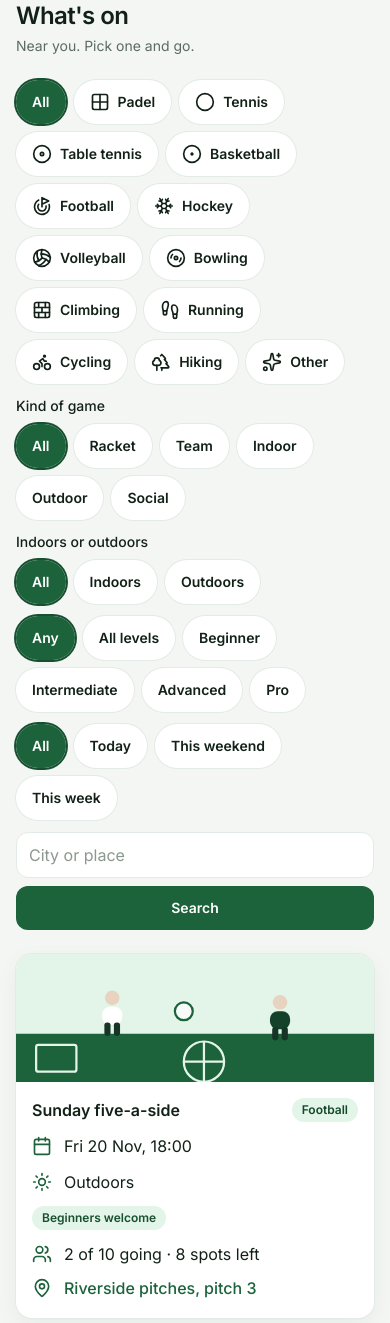
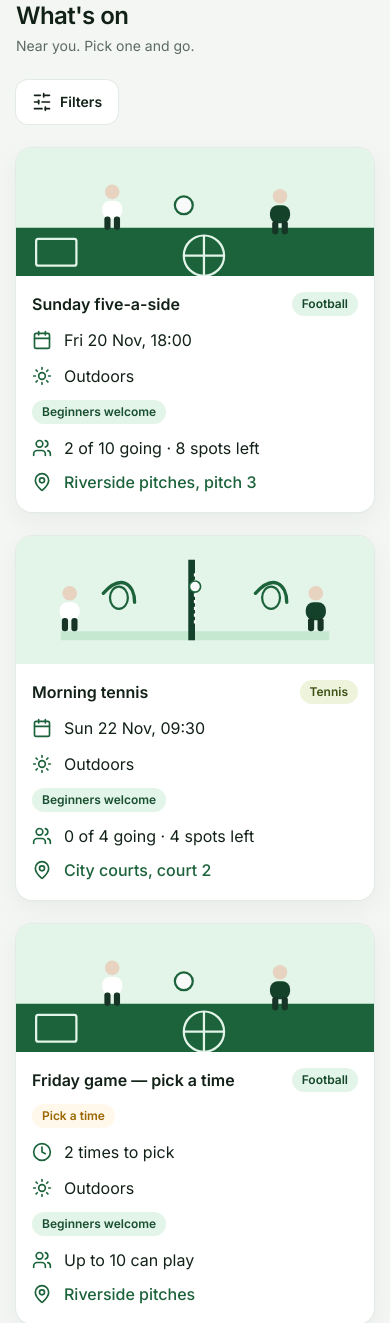
Before and after one commit to krists-v/meetup, a Laravel app: page /games in a window 390 px wide. Shown: the part 76-1399 px from the top of the page. Run offline with Laravel 12, Linux system fonts and the light colour scheme; data comes from the database, SQL or seed files in the repository; style sheets or scripts are compiled from the project's sources; some libraries are stand-ins or nearby versions.

Commit message:
Add a mobile filter sheet on the games list.
Small screens open the same GET filters in a bottom sheet, with a count of what is on. Desktop and no-JS keep the inline form.

Co-authored-by: Krists <krists-v@users.noreply.github.com>

```diff
--- a/app/Support/GameFilters.php
+++ b/app/Support/GameFilters.php
@@ -45,12 +45,17 @@ class GameFilters
 
     public function active(): bool
     {
-        return $this->sport !== null
-            || $this->when !== 'all'
-            || $this->where !== null
-            || $this->setting !== null
-            || $this->level !== null
-            || $this->category !== null;
+        return $this->count() > 0;
+    }
+
+    public function count(): int
+    {
+        return ($this->sport !== null ? 1 : 0)
+            + ($this->when !== 'all' ? 1 : 0)
+            + ($this->where !== null ? 1 : 0)
+            + ($this->setting !== null ? 1 : 0)
+            + ($this->level !== null ? 1 : 0)
+            + ($this->category !== null ? 1 : 0);
     }
 
     /**
--- a/resources/css/app.css
+++ b/resources/css/app.css
@@ -364,3 +364,55 @@
         navigation: none;
     }
 }
+
+.filters-trigger {
+    display: none;
+}
+
+@media (max-width: 767px) {
+    .js .filters-trigger {
+        display: inline-flex;
+    }
+
+    .js .filters-inline {
+        display: none !important;
+    }
+}
+
+.filters-backdrop:not([hidden]) {
+    position: fixed;
+    inset: 0;
+    z-index: 40;
+    background: rgb(var(--pitch-950) / 0.4);
+}
+
+.filters-sheet:not([hidden]) {
+    position: fixed;
+    z-index: 50;
+    right: 0;
+    bottom: 0;
+    left: 0;
+    display: flex;
+    max-height: min(85vh, 40rem);
+    flex-direction: column;
+    overflow: hidden;
+    border-radius: 16px 16px 0 0;
+    background: white;
+    padding-bottom: env(safe-area-inset-bottom);
+    box-shadow: 0 -8px 24px rgb(15 23 18 / 0.12);
+}
+
+body.filters-open {
+    overflow: hidden;
+}
+
+@media (prefers-reduced-motion: no-preference) {
+    .filters-sheet:not([hidden]) {
+        animation: filter-sheet-in 250ms ease-out;
+    }
+}
+
+@keyframes filter-sheet-in {
+    from { transform: translateY(100%); }
+    to { transform: translateY(0); }
+}
--- a/resources/js/app.js
+++ b/resources/js/app.js
@@ -5,6 +5,65 @@ import Alpine from 'alpinejs';
 window.Alpine = Alpine;
 
 document.addEventListener('alpine:init', () => {
+    document.documentElement.classList.add('js');
+
+    Alpine.data('filterSheet', () => ({
+        open: false,
+        init() {
+            const desktop = window.matchMedia('(min-width: 768px)');
+            desktop.addEventListener('change', () => {
+                if (desktop.matches) {
+                    this.close();
+                }
+            });
+        },
+        show() {
+            this.open = true;
+            this.$refs.dialog.hidden = false;
+            this.$refs.backdrop.hidden = false;
+            document.body.classList.add('filters-open');
+            this.$nextTick(() => {
+                this.$refs.close?.focus();
+                window.dispatchEvent(new Event('resize'));
+            });
+        },
+        close() {
+            if (! this.open) {
+                return;
+            }
+
+            this.open = false;
+            this.$refs.dialog.hidden = true;
+            this.$refs.backdrop.hidden = true;
+            document.body.classList.remove('filters-open');
+            this.$refs.trigger?.focus();
+        },
+        trap(event) {
+            if (! this.open || event.key !== 'Tab') {
+                return;
+            }
+
+            const dialog = this.$refs.dialog;
+            const focusable = [...dialog.querySelectorAll('a[href], button:not([disabled]), input:not([disabled]), select:not([disabled]), textarea:not([disabled])')]
+                .filter((node) => node.getClientRects().length > 0);
+
+            if (focusable.length === 0) {
+                return;
+            }
+
+            const first = focusable[0];
+            const last = focusable[focusable.length - 1];
+
+            if (event.shiftKey && document.activeElement === first) {
+                event.preventDefault();
+                last.focus();
+            } else if (! event.shiftKey && document.activeElement === last) {
+                event.preventDefault();
+                first.focus();
+            }
+        },
+    }));
+
     Alpine.data('motionIndicator', () => ({
         init() {
             const place = () => {
--- a/resources/views/components/ui/icon.blade.php
+++ b/resources/views/components/ui/icon.blade.php
@@ -4,6 +4,8 @@
 @php
     $icons = [
         'plus' => '<path d="M5 12h14"/><path d="M12 5v14"/>',
+        'x' => '<path d="M18 6 6 18"/><path d="m6 6 12 12"/>',
+        'sliders' => '<line x1="21" x2="14" y1="4" y2="4"/><line x1="10" x2="3" y1="4" y2="4"/><line x1="21" x2="12" y1="12" y2="12"/><line x1="8" x2="3" y1="12" y2="12"/><line x1="21" x2="16" y1="20" y2="20"/><line x1="12" x2="3" y1="20" y2="20"/><line x1="14" x2="14" y1="2" y2="6"/><line x1="8" x2="8" y1="10" y2="14"/><line x1="16" x2="16" y1="18" y2="22"/>',
         'pencil' => '<path d="M21.174 6.812a1 1 0 0 0-3.986-3.987L3.842 16.174a2 2 0 0 0-.5.83l-1.321 4.352a.5.5 0 0 0 .623.622l4.353-1.32a2 2 0 0 0 .83-.497z"/><path d="m15 5 4 4"/>',
         'calendar' => '<path d="M8 2v4"/><path d="M16 2v4"/><rect width="18" height="18" x="3" y="4" rx="2"/><path d="M3 10h18"/>',
         'map-pin' => '<path d="M20 10c0 4.993-5.539 10.193-7.399 11.799a1 1 0 0 1-1.202 0C9.539 20.193 4 14.993 4 10a8 8 0 0 1 16 0"/><circle cx="12" cy="10" r="3"/>',
--- /dev/null
+++ b/resources/views/games/partials/filter-fields.blade.php
@@ -0,0 +1,74 @@
+@php
+    $sheet = $sheet ?? false;
+    $mark = $sheet ? 'sheet-' : '';
+@endphp
+
+<div class="{{ $track }}" role="group" aria-label="Activity" x-data="motionIndicator" data-indicator="activity-{{ $mark }}{{ $route }}">
+    <span class="{{ $indicator }}" x-ref="indicator" hidden aria-hidden="true"></span>
+    <a href="{{ $url(['sport' => null]) }}" data-active="{{ $filters->sport === null ? '1' : '0' }}" class="{{ $chip }} {{ $filters->sport === null ? $on : $off }}">All</a>
+    @foreach (App\Models\Event::SPORTS as $value => $label)
+        <a href="{{ $url(['sport' => $value]) }}" data-active="{{ $filters->sport === $value ? '1' : '0' }}" class="{{ $chip }} {{ $filters->sport === $value ? $on : $off }} gap-2">
+            <x-ui.icon :name="App\Models\Event::activityIcon($value)" class="h-4 w-4" />
+            {{ $label }}
+        </a>
+    @endforeach
+</div>
+
+<div class="space-y-2">
+    <p class="text-sm font-medium text-ink">Kind of game</p>
+    <div class="{{ $track }}" role="group" aria-label="Kind of game" x-data="motionIndicator" data-indicator="category-{{ $mark }}{{ $route }}">
+        <span class="{{ $indicator }}" x-ref="indicator" hidden aria-hidden="true"></span>
+        <a href="{{ $url(['category' => null]) }}" data-active="{{ $filters->category === null ? '1' : '0' }}" class="{{ $chip }} {{ $filters->category === null ? $on : $off }}">All</a>
+        @foreach (App\Models\Event::CATEGORIES as $value => $label)
+            <a href="{{ $url(['category' => $value]) }}" data-active="{{ $filters->category === $value ? '1' : '0' }}" class="{{ $chip }} {{ $filters->category === $value ? $on : $off }}">{{ $label }}</a>
+        @endforeach
+    </div>
+</div>
+
+<div class="space-y-2">
+    <p class="text-sm font-medium text-ink">Indoors or outdoors</p>
+    <div class="{{ $track }}" role="group" aria-label="Indoors or outdoors" x-data="motionIndicator" data-indicator="setting-{{ $mark }}{{ $route }}">
+        <span class="{{ $indicator }}" x-ref="indicator" hidden aria-hidden="true"></span>
+        <a href="{{ $url(['setting' => null]) }}" data-active="{{ $filters->setting === null ? '1' : '0' }}" class="{{ $chip }} {{ $filters->setting === null ? $on : $off }}">All</a>
+        <a href="{{ $url(['setting' => 'indoor']) }}" data-active="{{ $filters->setting === 'indoor' ? '1' : '0' }}" class="{{ $chip }} {{ $filters->setting === 'indoor' ? $on : $off }}">Indoors</a>
+        <a href="{{ $url(['setting' => 'outdoor']) }}" data-active="{{ $filters->setting === 'outdoor' ? '1' : '0' }}" class="{{ $chip }} {{ $filters->setting === 'outdoor' ? $on : $off }}">Outdoors</a>
+    </div>
+</div>
+
+<div class="{{ $track }}" role="group" aria-label="Level" x-data="motionIndicator" data-indicator="level-{{ $mark }}{{ $route }}">
+    <span class="{{ $indicator }}" x-ref="indicator" hidden aria-hidden="true"></span>
+    <a href="{{ $url(['level' => null]) }}" data-active="{{ $filters->level === null ? '1' : '0' }}" class="{{ $chip }} {{ $filters->level === null ? $on : $off }}">Any</a>
+    <a href="{{ $url(['level' => 'all']) }}" data-active="{{ $filters->level === 'all' ? '1' : '0' }}" class="{{ $chip }} {{ $filters->level === 'all' ? $on : $off }}">All levels</a>
+    @foreach (App\Models\Event::LEVELS as $value => $label)
+        <a href="{{ $url(['level' => $value]) }}" data-active="{{ $filters->level === $value ? '1' : '0' }}" class="{{ $chip }} {{ $filters->level === $value ? $on : $off }}">{{ $label }}</a>
+    @endforeach
+</div>
+
+<div class="{{ $track }}" role="group" aria-label="When" x-data="motionIndicator" data-indicator="when-{{ $mark }}{{ $route }}">
+    <span class="{{ $indicator }}" x-ref="indicator" hidden aria-hidden="true"></span>
+    @foreach (['all' => 'All', 'today' => 'Today', 'weekend' => 'This weekend', 'week' => 'This week'] as $value => $label)
+        <a href="{{ $url(['when' => $value]) }}" data-active="{{ $filters->when === $value ? '1' : '0' }}" class="{{ $chip }} {{ $filters->when === $value ? $on : $off }}">{{ $label }}</a>
+    @endforeach
+</div>
+
+<div class="flex flex-col gap-2 sm:flex-row sm:items-center">
+    @if ($filters->sport)
+        <input type="hidden" name="sport" value="{{ $filters->sport }}">
+    @endif
+    @if ($filters->when !== 'all')
+        <input type="hidden" name="when" value="{{ $filters->when }}">
+    @endif
+    @if ($filters->setting)
+        <input type="hidden" name="setting" value="{{ $filters->setting }}">
+    @endif
+    @if ($filters->level)
+        <input type="hidden" name="level" value="{{ $filters->level }}">
+    @endif
+    @if ($filters->category)
+        <input type="hidden" name="category" value="{{ $filters->category }}">
+    @endif
+    <x-ui.input name="where" type="search" :value="$filters->where" placeholder="City or place" class="sm:flex-1" aria-label="City or place" />
+    @unless ($sheet)
+        <x-ui.button type="submit">Search</x-ui.button>
+    @endunless
+</div>
--- a/resources/views/games/partials/filters.blade.php
+++ b/resources/views/games/partials/filters.blade.php
@@ -5,74 +5,60 @@
     $off = 'bg-white text-ink ring-1 ring-line';
     $track = 'relative flex flex-wrap gap-2';
     $indicator = 'motion-slide pointer-events-none absolute rounded-full ring-2 ring-pitch-800';
+    $sheetId = 'filters-'.str_replace('.', '-', $route);
+    $count = $filters->count();
 @endphp
 
-<form method="GET" action="{{ route($route) }}" class="space-y-3">
-    <div class="{{ $track }}" role="group" aria-label="Activity" x-data="motionIndicator" data-indicator="activity-{{ $route }}">
-        <span class="{{ $indicator }}" x-ref="indicator" hidden aria-hidden="true"></span>
-        <a href="{{ $url(['sport' => null]) }}" data-active="{{ $filters->sport === null ? '1' : '0' }}" class="{{ $chip }} {{ $filters->sport === null ? $on : $off }}">All</a>
-        @foreach (App\Models\Event::SPORTS as $value => $label)
-            <a href="{{ $url(['sport' => $value]) }}" data-active="{{ $filters->sport === $value ? '1' : '0' }}" class="{{ $chip }} {{ $filters->sport === $value ? $on : $off }} gap-2">
-                <x-ui.icon :name="App\Models\Event::activityIcon($value)" class="h-4 w-4" />
-                {{ $label }}
-            </a>
-        @endforeach
-    </div>
+<div
+    x-data="filterSheet"
+    @keydown.escape.window="close()"
+    @keydown.tab.window="trap($event)"
+>
+    <button
+        type="button"
+        class="filters-trigger motion-press min-h-11 items-center gap-2 rounded-control bg-white px-4 py-2.5 text-sm font-semibold text-ink ring-1 ring-line hover:bg-pitch-50 focus-visible:outline-none focus-visible:ring-2 focus-visible:ring-pitch-600 focus-visible:ring-offset-2"
+        x-ref="trigger"
+        @click="show()"
+        :aria-expanded="open.toString()"
+        aria-haspopup="dialog"
+        aria-controls="{{ $sheetId }}"
+    >
+        <x-ui.icon name="sliders" />
+        Filters
+        @if ($count > 0)
+            <span class="inline-flex h-5 min-w-5 items-center justify-center rounded-full bg-pitch-700 px-1.5 text-xs font-semibold text-white" data-filter-count="{{ $count }}">{{ $count }}</span>
+        @endif
+    </button>
 
-    <div class="space-y-2">
-        <p class="text-sm font-medium text-ink">Kind of game</p>
-        <div class="{{ $track }}" role="group" aria-label="Kind of game" x-data="motionIndicator" data-indicator="category-{{ $route }}">
-            <span class="{{ $indicator }}" x-ref="indicator" hidden aria-hidden="true"></span>
-            <a href="{{ $url(['category' => null]) }}" data-active="{{ $filters->category === null ? '1' : '0' }}" class="{{ $chip }} {{ $filters->category === null ? $on : $off }}">All</a>
-            @foreach (App\Models\Event::CATEGORIES as $value => $label)
-                <a href="{{ $url(['category' => $value]) }}" data-active="{{ $filters->category === $value ? '1' : '0' }}" class="{{ $chip }} {{ $filters->category === $value ? $on : $off }}">{{ $label }}</a>
-            @endforeach
+    <div class="filters-backdrop" x-ref="backdrop" hidden @click="close()"></div>
+
+    <form
+        id="{{ $sheetId }}"
+        method="GET"
+        action="{{ route($route) }}"
+        class="filters-sheet"
+        hidden
+        x-ref="dialog"
+        role="dialog"
+        aria-modal="true"
+        aria-labelledby="{{ $sheetId }}-title"
+    >
+        <div class="flex items-center justify-between gap-3 border-b border-line px-4 py-3">
+            <h2 id="{{ $sheetId }}-title" class="text-lg font-semibold text-ink">Filters</h2>
+            <button type="button" class="inline-flex h-11 w-11 items-center justify-center rounded-control text-ink hover:bg-pitch-50 focus-visible:outline-none focus-visible:ring-2 focus-visible:ring-pitch-600" x-ref="close" @click="close()" aria-label="Close">
+                <x-ui.icon name="x" />
+            </button>
         </div>
-    </div>
+        <div class="min-h-0 flex-1 space-y-3 overflow-y-auto px-4 py-4">
+            @include('games.partials.filter-fields', ['sheet' => true])
+        </div>
+        <div class="flex gap-2 border-t border-line bg-white p-3">
+            <x-ui.button variant="secondary" :href="route($route)" class="flex-1">Clear all</x-ui.button>
+            <x-ui.button type="submit" class="flex-1">Show games</x-ui.button>
+        </div>
+    </form>
+</div>
 
-    <div class="space-y-2">
-        <p class="text-sm font-medium text-ink">Indoors or outdoors</p>
-        <div class="{{ $track }}" role="group" aria-label="Indoors or outdoors" x-data="motionIndicator" data-indicator="setting-{{ $route }}">
-            <span class="{{ $indicator }}" x-ref="indicator" hidden aria-hidden="true"></span>
-            <a href="{{ $url(['setting' => null]) }}" data-active="{{ $filters->setting === null ? '1' : '0' }}" class="{{ $chip }} {{ $filters->setting === null ? $on : $off }}">All</a>
-            <a href="{{ $url(['setting' => 'indoor']) }}" data-active="{{ $filters->setting === 'indoor' ? '1' : '0' }}" class="{{ $chip }} {{ $filters->setting === 'indoor' ? $on : $off }}">Indoors</a>
-            <a href="{{ $url(['setting' => 'outdoor']) }}" data-active="{{ $filters->setting === 'outdoor' ? '1' : '0' }}" class="{{ $chip }} {{ $filters->setting === 'outdoor' ? $on : $off }}">Outdoors</a>
-        </div>
-    </div>
-
-    <div class="{{ $track }}" role="group" aria-label="Level" x-data="motionIndicator" data-indicator="level-{{ $route }}">
-        <span class="{{ $indicator }}" x-ref="indicator" hidden aria-hidden="true"></span>
-        <a href="{{ $url(['level' => null]) }}" data-active="{{ $filters->level === null ? '1' : '0' }}" class="{{ $chip }} {{ $filters->level === null ? $on : $off }}">Any</a>
-        <a href="{{ $url(['level' => 'all']) }}" data-active="{{ $filters->level === 'all' ? '1' : '0' }}" class="{{ $chip }} {{ $filters->level === 'all' ? $on : $off }}">All levels</a>
-        @foreach (App\Models\Event::LEVELS as $value => $label)
-            <a href="{{ $url(['level' => $value]) }}" data-active="{{ $filters->level === $value ? '1' : '0' }}" class="{{ $chip }} {{ $filters->level === $value ? $on : $off }}">{{ $label }}</a>
-        @endforeach
-    </div>
-
-    <div class="{{ $track }}" role="group" aria-label="When" x-data="motionIndicator" data-indicator="when-{{ $route }}">
-        <span class="{{ $indicator }}" x-ref="indicator" hidden aria-hidden="true"></span>
-        @foreach (['all' => 'All', 'today' => 'Today', 'weekend' => 'This weekend', 'week' => 'This week'] as $value => $label)
-            <a href="{{ $url(['when' => $value]) }}" data-active="{{ $filters->when === $value ? '1' : '0' }}" class="{{ $chip }} {{ $filters->when === $value ? $on : $off }}">{{ $label }}</a>
-        @endforeach
-    </div>
-
-    <div class="flex flex-col gap-2 sm:flex-row sm:items-center">
-        @if ($filters->sport)
-            <input type="hidden" name="sport" value="{{ $filters->sport }}">
-        @endif
-        @if ($filters->when !== 'all')
-            <input type="hidden" name="when" value="{{ $filters->when }}">
-        @endif
-        @if ($filters->setting)
-            <input type="hidden" name="setting" value="{{ $filters->setting }}">
-        @endif
-        @if ($filters->level)
-            <input type="hidden" name="level" value="{{ $filters->level }}">
-        @endif
-        @if ($filters->category)
-            <input type="hidden" name="category" value="{{ $filters->category }}">
-        @endif
-        <x-ui.input name="where" type="search" :value="$filters->where" placeholder="City or place" class="sm:flex-1" />
-        <x-ui.button type="submit">Search</x-ui.button>
-    </div>
+<form method="GET" action="{{ route($route) }}" class="filters-inline space-y-3">
+    @include('games.partials.filter-fields', ['sheet' => false])
 </form>
```
Also changed, not shown: tests/Feature/PublicGamesTest.php (+20 -0 lines).
